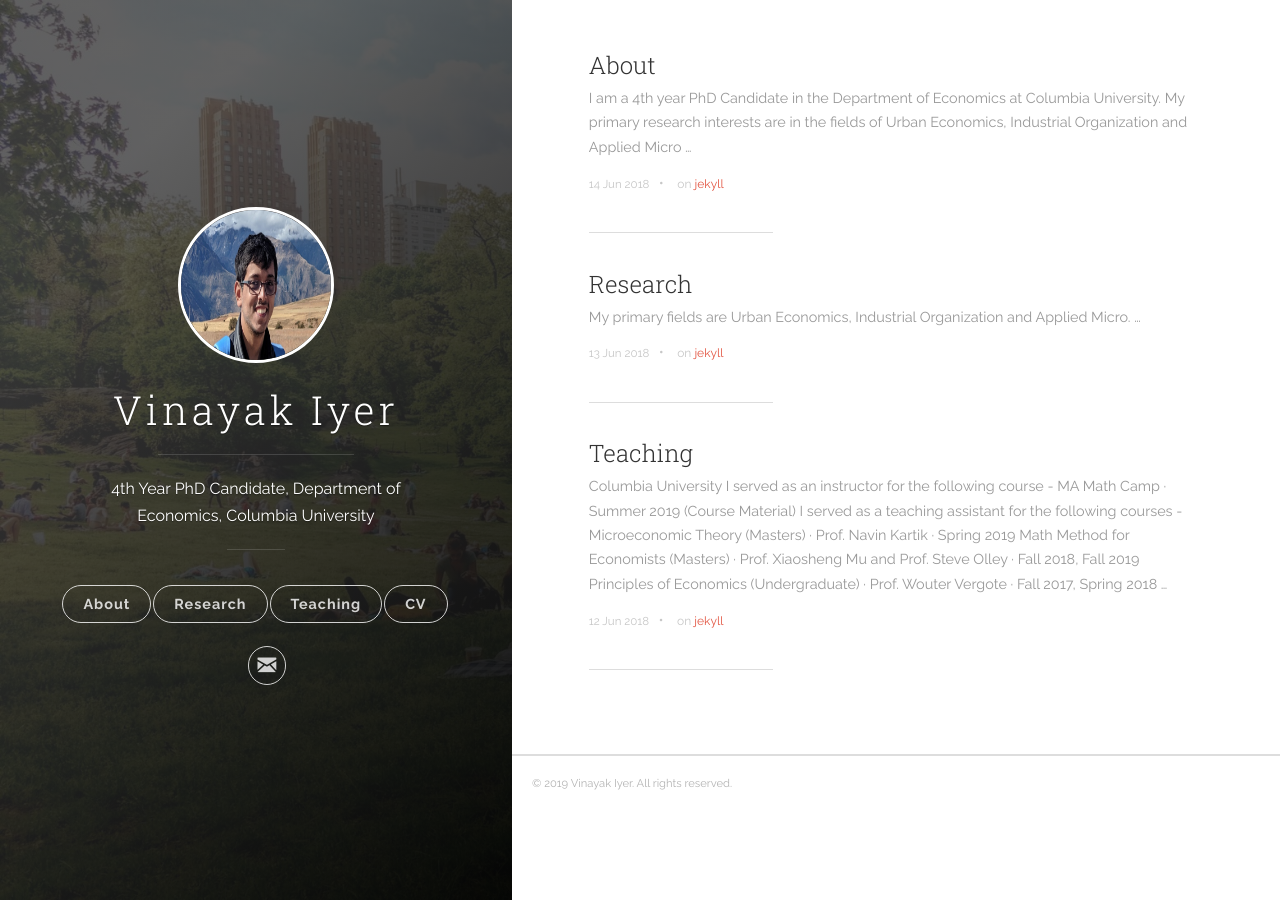
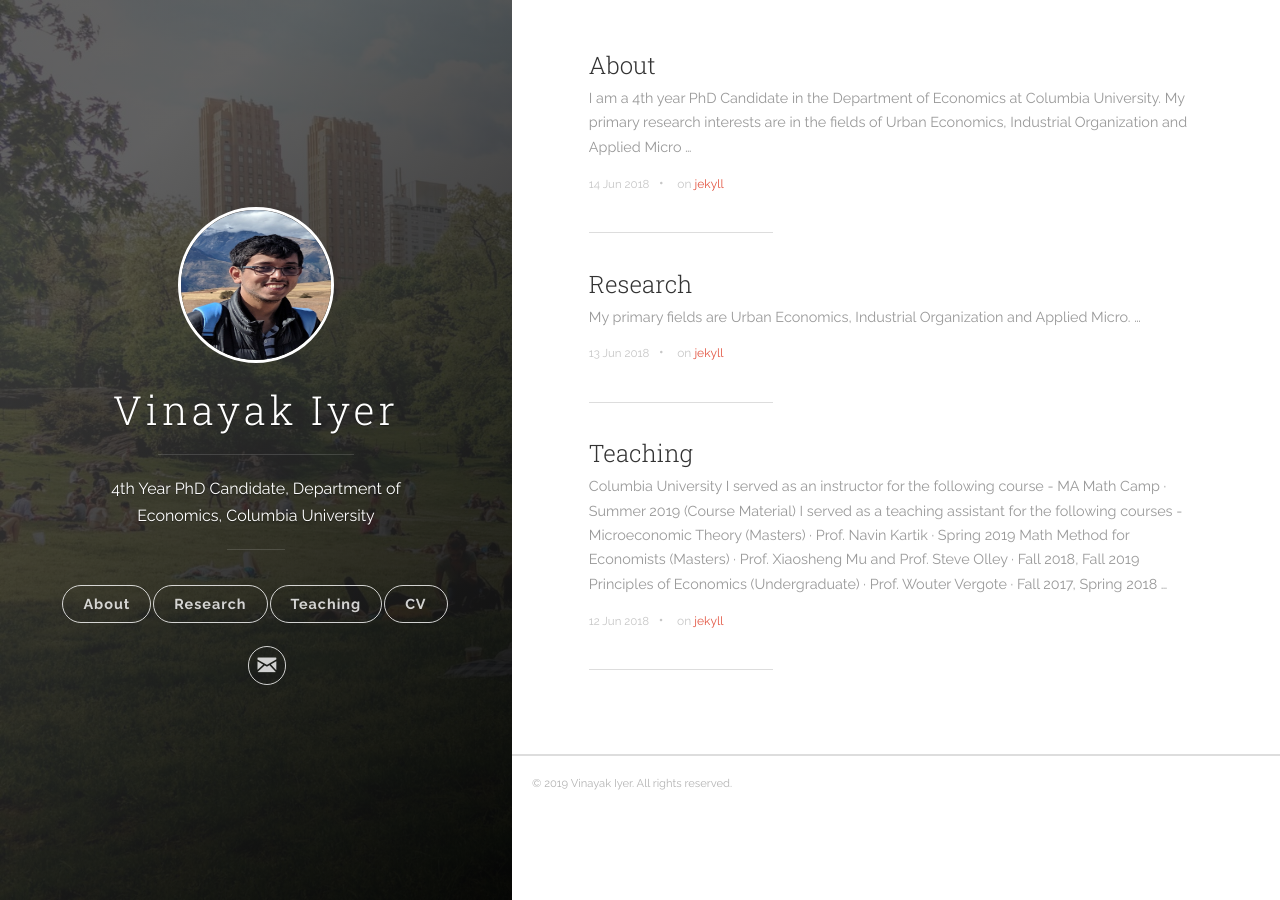
Before and after one commit to vinayakiyer/vinayakiyer.github.io, a Jekyll site: the page built from index.html, in a window 1280 px wide. Built offline with Jekyll 4.4.1, drawn with Linux system fonts in a browser that asks for light colours; the list of posts is cut into pages by our own code.

Commit message:
Update header.html

```diff
--- a/_includes/header.html
+++ b/_includes/header.html
@@ -9,7 +9,7 @@
     <div class="panel-main__inner panel-inverted">
     <div class="panel-main__content">
         <a href="{{ site.baseurl }}/" title="link to home of {{ site.title }}">
-          <img src="{{ site.baseurl }}/images/pic6.jpg" class="user-image" alt="My Profile Photo">
+          <img src="{{ site.baseurl }}/images/pic7.png" class="user-image" alt="My Profile Photo">
           <h1 class="panel-cover__title panel-title">{{ site.title }}</h1>
         </a>
         <hr class="panel-cover__divider">
```
